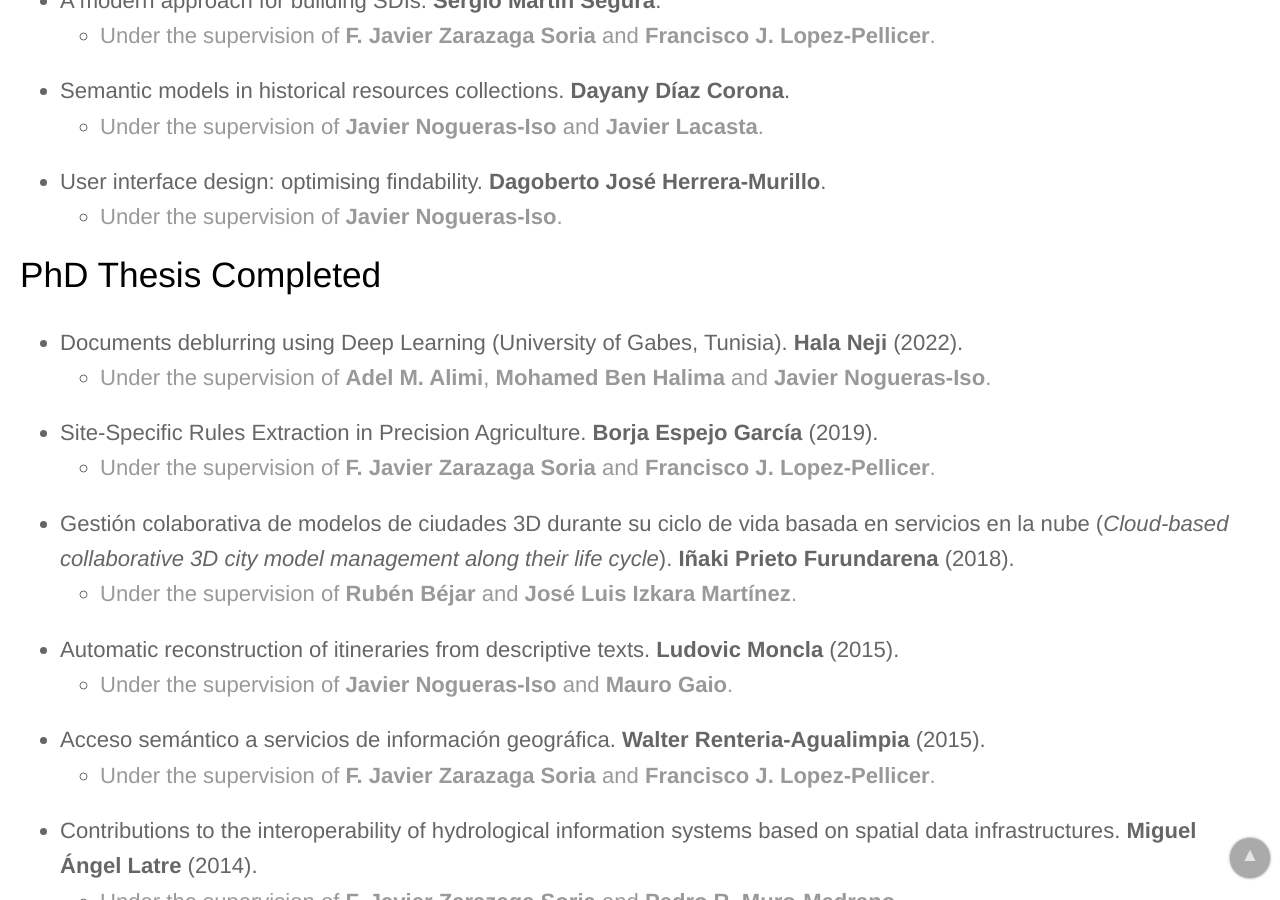
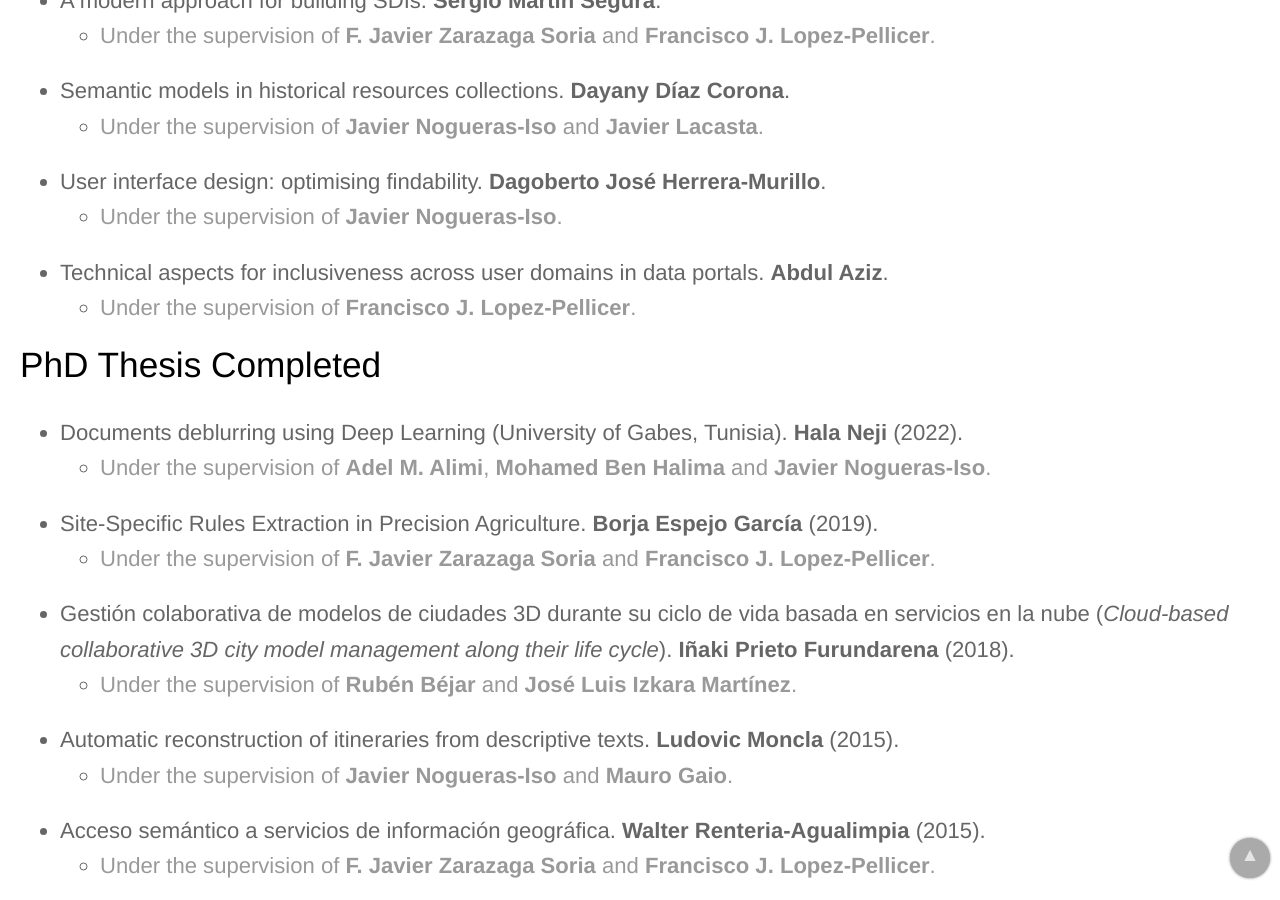
Before and after one commit to IAAA-Lab/IAAA-Lab.github.io, a Jekyll site: the page built from dissertations.md, in a window 1280 px wide and 900 px high, scrolled down 1237 px. Built offline with Jekyll 4.4.1, drawn with Linux system fonts in a browser that asks for light colours.

Commit message:
Update dissertations.md

```diff
--- a/dissertations.md
+++ b/dissertations.md
@@ -14,6 +14,8 @@ layout: phd_dissertations
   - <span style="color:#999999">Under the supervision of **Javier Nogueras-Iso** and **Javier Lacasta**.</span>
 - User interface design: optimising findability. **Dagoberto José Herrera-Murillo**.
   - <span style="color:#999999">Under the supervision of **Javier Nogueras-Iso**.</span>
+- Technical aspects for inclusiveness across user domains in data portals. **Abdul Aziz**.
+  - <span style="color:#999999">Under the supervision of **Francisco J. Lopez-Pellicer**.</span>
 
 ## PhD Thesis Completed
 
```
